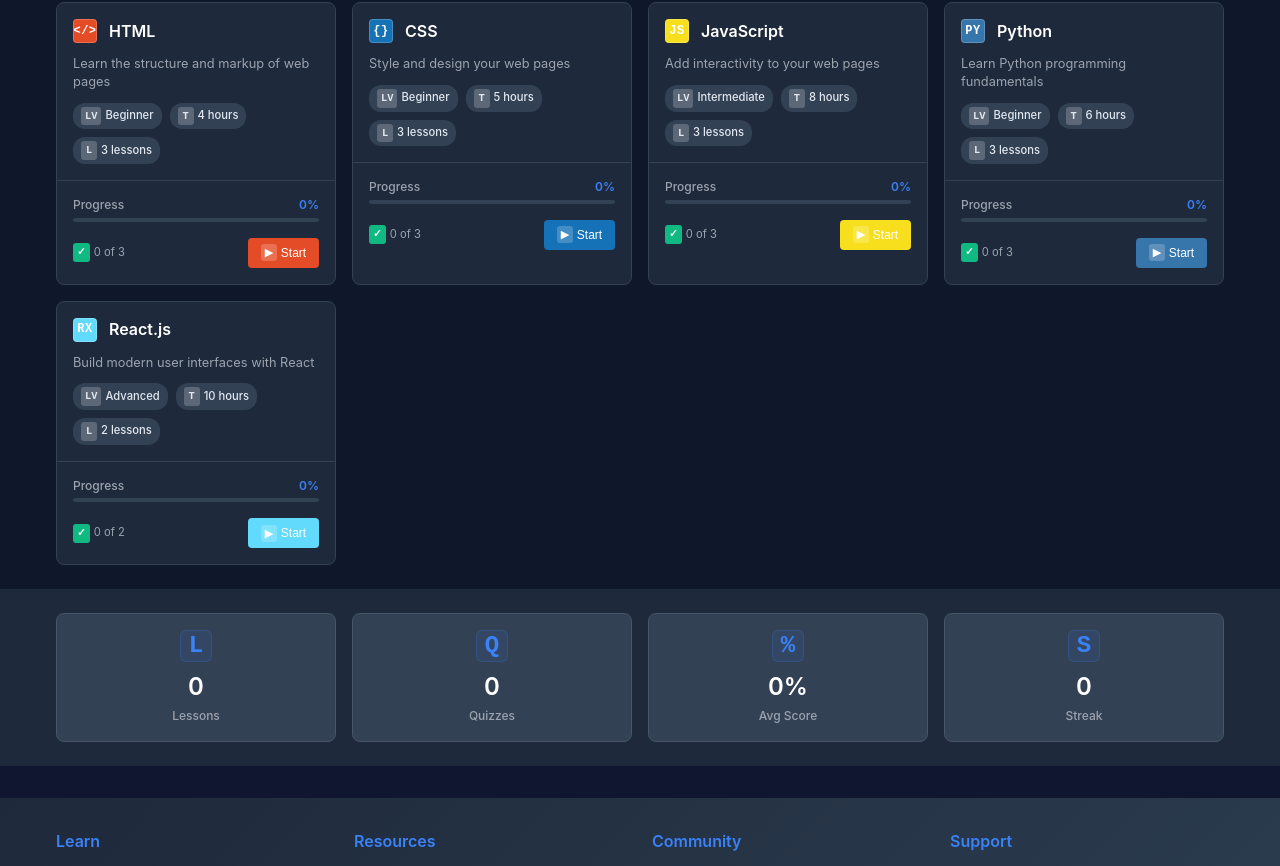
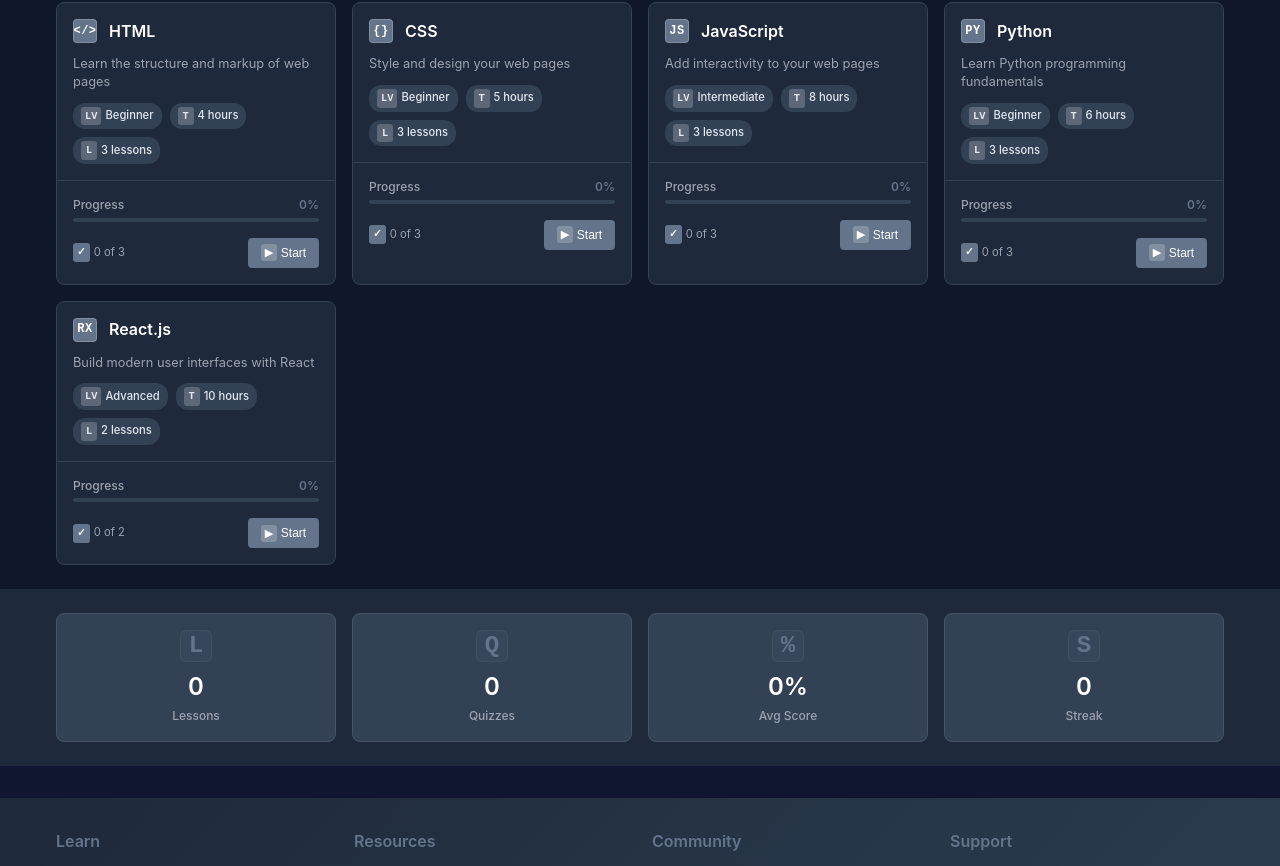
Before and after one commit to ashishgowdamj/interactive-learning-platform, a React (Vite) app: page / in a window 1280 px wide. Shown: the part 453-1319 px from the top of the page. Built offline with nearby package versions, Linux system fonts and the light colour scheme.

Commit message:
Professional Monochrome Icon System

```diff
--- a/src/App.css
+++ b/src/App.css
@@ -55,7 +55,7 @@
 }
 
 .cta-button {
-  background: #3b82f6;
+  background: #64748b;
   color: white;
   border: none;
   padding: 0.5rem 1rem;
@@ -71,7 +71,7 @@
 }
 
 .cta-button:hover {
-  background: #2563eb;
+  background: #475569;
   transform: translateY(-1px);
 }
 
@@ -136,7 +136,7 @@
 .course-card:hover {
   transform: translateY(-2px);
   box-shadow: 0 8px 25px rgba(0, 0, 0, 0.2);
-  border-color: #3b82f6;
+  border-color: #64748b;
 }
 
 .course-header {
@@ -159,7 +159,7 @@
   align-items: center;
   justify-content: center;
   font-size: 0.75rem;
-  background: var(--course-color, #3b82f6);
+  background: #64748b;
   color: white;
   font-weight: 600;
   font-family: 'Courier New', monospace;
@@ -232,7 +232,7 @@
 }
 
 .progress-percentage {
-  color: #3b82f6;
+  color: #64748b;
   font-weight: 600;
   font-size: 0.75rem;
 }
@@ -247,7 +247,7 @@
 
 .progress-fill {
   height: 100%;
-  background: linear-gradient(90deg, var(--course-color, #3b82f6), #1d4ed8);
+  background: linear-gradient(90deg, #64748b, #475569);
   border-radius: 2px;
   transition: width 0.5s ease;
 }
@@ -270,7 +270,7 @@
   font-family: 'Courier New', monospace;
   font-weight: 700;
   font-size: 0.65rem;
-  background: #10b981;
+  background: #64748b;
   color: white;
   padding: 0.125rem 0.25rem;
   border-radius: 3px;
@@ -279,7 +279,7 @@
 }
 
 .continue-button {
-  background: var(--course-color, #3b82f6);
+  background: #64748b;
   color: white;
   border: none;
   padding: 0.4rem 0.8rem;
@@ -294,7 +294,7 @@
 }
 
 .continue-button:hover {
-  background: var(--course-color-hover, #2563eb);
+  background: #475569;
   transform: translateY(-1px);
 }
 
@@ -335,7 +335,7 @@
 
 .stat-card:hover {
   transform: translateY(-1px);
-  border-color: #3b82f6;
+  border-color: #64748b;
 }
 
 .stat-icon {
@@ -343,8 +343,8 @@
   font-weight: 700;
   font-family: 'Courier New', monospace;
   margin-bottom: 0.5rem;
-  color: #3b82f6;
-  background: rgba(59, 130, 246, 0.1);
+  color: #64748b;
+  background: rgba(100, 116, 139, 0.1);
   width: 32px;
   height: 32px;
   border-radius: 6px;
@@ -352,7 +352,7 @@
   align-items: center;
   justify-content: center;
   margin: 0 auto 0.5rem auto;
-  border: 1px solid rgba(59, 130, 246, 0.2);
+  border: 1px solid rgba(100, 116, 139, 0.2);
 }
 
 .stat-number {
@@ -398,7 +398,7 @@
 }
 
 .activity-item:hover {
-  border-color: #3b82f6;
+  border-color: #64748b;
   transform: translateY(-1px);
 }
 
@@ -406,7 +406,7 @@
   width: 28px;
   height: 28px;
   border-radius: 6px;
-  background: #3b82f6;
+  background: #64748b;
   display: flex;
   align-items: center;
   justify-content: center;
@@ -459,7 +459,7 @@
 }
 
 .achievement-badge {
-  background: linear-gradient(135deg, #f59e0b, #d97706);
+  background: linear-gradient(135deg, #64748b, #475569);
   color: white;
   padding: 0.5rem 0.75rem;
   border-radius: 16px;
@@ -474,7 +474,7 @@
 
 .achievement-badge:hover {
   transform: translateY(-1px);
-  box-shadow: 0 4px 15px rgba(245, 158, 11, 0.3);
+  box-shadow: 0 4px 15px rgba(100, 116, 139, 0.3);
 }
 
 /* Quiz Overlay */
--- a/src/data/topics.js
+++ b/src/data/topics.js
@@ -4,7 +4,7 @@
     title: 'HTML',
     description: 'Learn the structure and markup of web pages',
     icon: '</>',
-    color: '#e34c26',
+    color: '#64748b',
     difficulty: 'Beginner',
     estimatedTime: '4 hours',
     lessons: [
@@ -181,7 +181,7 @@
     title: 'CSS',
     description: 'Style and design your web pages',
     icon: '{}',
-    color: '#1572b6',
+    color: '#64748b',
     difficulty: 'Beginner',
     estimatedTime: '5 hours',
     lessons: [
@@ -408,7 +408,7 @@
     title: 'JavaScript',
     description: 'Add interactivity to your web pages',
     icon: 'JS',
-    color: '#f7df1e',
+    color: '#64748b',
     difficulty: 'Intermediate',
     estimatedTime: '8 hours',
     lessons: [
@@ -599,7 +599,7 @@
     title: 'Python',
     description: 'Learn Python programming fundamentals',
     icon: 'PY',
-    color: '#3776ab',
+    color: '#64748b',
     difficulty: 'Beginner',
     estimatedTime: '6 hours',
     lessons: [
@@ -849,7 +849,7 @@
     title: 'React.js',
     description: 'Build modern user interfaces with React',
     icon: 'RX',
-    color: '#61dafb',
+    color: '#64748b',
     difficulty: 'Advanced',
     estimatedTime: '10 hours',
     lessons: [
--- a/src/index.css
+++ b/src/index.css
@@ -1,11 +1,11 @@
 /* CSS Variables for consistent theming */
 :root {
-  --primary-color: #3b82f6;
-  --primary-hover: #2563eb;
+  --primary-color: #64748b;
+  --primary-hover: #475569;
   --secondary-color: #1e293b;
   --accent-color: #e74c3c;
-  --success-color: #10b981;
-  --warning-color: #f59e0b;
+  --success-color: #64748b;
+  --warning-color: #64748b;
   --error-color: #ef4444;
   --text-primary: #1e293b;
   --text-secondary: #64748b;
@@ -30,8 +30,8 @@
   --bg-secondary: rgba(51, 65, 85, 0.9);
   --bg-tertiary: rgba(71, 85, 105, 0.9);
   --border-color: rgba(148, 163, 184, 0.2);
-  --primary-color: #74b9ff;
-  --primary-hover: #0984e3;
+  --primary-color: #64748b;
+  --primary-hover: #475569;
   --secondary-color: #6c5ce7;
 }
 
@@ -94,6 +94,8 @@
   border-radius: 50%;
   backdrop-filter: blur(10px);
   box-shadow: 0 4px 15px rgba(0, 0, 0, 0.2);
+  font-family: 'Courier New', monospace;
+  font-weight: 700;
 }
 
 .topic-info h2 {
@@ -304,7 +306,7 @@
 .start-quiz-btn {
   width: 100%;
   padding: 0.75rem;
-  background: linear-gradient(135deg, var(--warning-color), #f97316);
+  background: linear-gradient(135deg, var(--primary-color), var(--secondary-color));
   color: white;
   border: none;
   border-radius: 6px;
@@ -457,18 +459,18 @@
 }
 
 .lesson-note {
-  background: rgba(33, 150, 243, 0.1);
-  border-left-color: #2196f3;
+  background: rgba(100, 116, 139, 0.1);
+  border-left-color: #64748b;
 }
 
 .lesson-tip {
-  background: rgba(156, 39, 176, 0.1);
-  border-left-color: #9c27b0;
+  background: rgba(100, 116, 139, 0.1);
+  border-left-color: #64748b;
 }
 
 .lesson-warning {
-  background: rgba(255, 152, 0, 0.1);
-  border-left-color: #ff9800;
+  background: rgba(100, 116, 139, 0.1);
+  border-left-color: #64748b;
 }
 
 .note-icon,
@@ -523,7 +525,7 @@
 }
 
 .practice-btn {
-  background: linear-gradient(135deg, var(--accent-color), #c0392b);
+  background: linear-gradient(135deg, var(--primary-color), var(--secondary-color));
   color: white;
   box-shadow: var(--shadow-sm);
 }
@@ -534,7 +536,7 @@
 }
 
 .exercise-btn {
-  background: linear-gradient(135deg, var(--warning-color), #e67e22);
+  background: linear-gradient(135deg, var(--primary-color), var(--secondary-color));
   color: white;
   box-shadow: var(--shadow-sm);
 }
@@ -545,7 +547,7 @@
 }
 
 .tutorial-btn {
-  background: linear-gradient(135deg, var(--success-color), #059669);
+  background: linear-gradient(135deg, var(--primary-color), var(--secondary-color));
   color: white;
   box-shadow: var(--shadow-sm);
 }
@@ -644,7 +646,7 @@
 .search-input:focus {
   outline: none;
   border-color: var(--primary-color);
-  box-shadow: 0 0 0 2px rgba(59, 130, 246, 0.1);
+  box-shadow: 0 0 0 2px rgba(100, 116, 139, 0.1);
 }
 
 .search-icon {
@@ -950,7 +952,7 @@
 }
 
 .quiz-timer {
-  background: linear-gradient(135deg, var(--warning-color), #e67e22);
+  background: linear-gradient(135deg, var(--primary-color), var(--secondary-color));
   color: white;
   padding: 0.375rem 0.75rem;
   border-radius: 12px;
@@ -1005,9 +1007,9 @@
 }
 
 .answer-option.correct {
-  background: linear-gradient(135deg, var(--success-color), #059669);
+  background: linear-gradient(135deg, var(--primary-color), var(--secondary-color));
   color: white;
-  border-color: var(--success-color);
+  border-color: var(--primary-color);
 }
 
 .answer-option.incorrect {
@@ -1027,7 +1029,7 @@
 }
 
 .feedback-message.correct {
-  background: linear-gradient(135deg, var(--success-color), #059669);
+  background: linear-gradient(135deg, var(--primary-color), var(--secondary-color));
   color: white;
 }
 
@@ -1081,7 +1083,7 @@
 }
 
 .question-review-item.correct {
-  border-left-color: var(--success-color);
+  border-left-color: var(--primary-color);
 }
 
 .question-review-item.incorrect {
```
